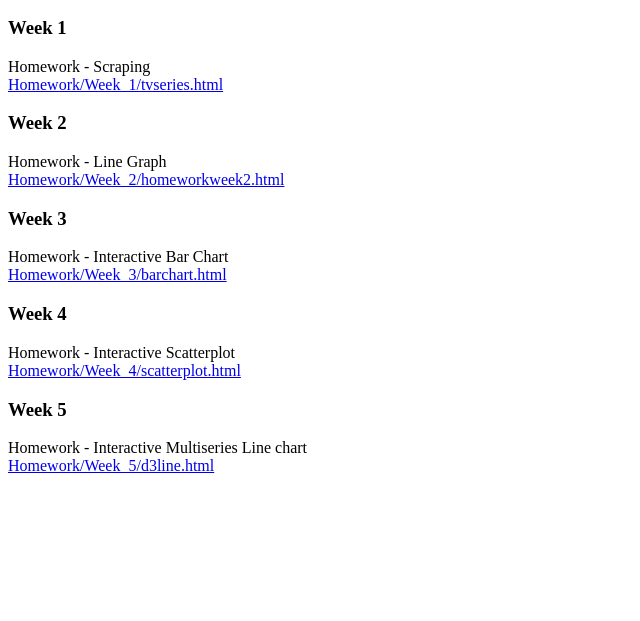
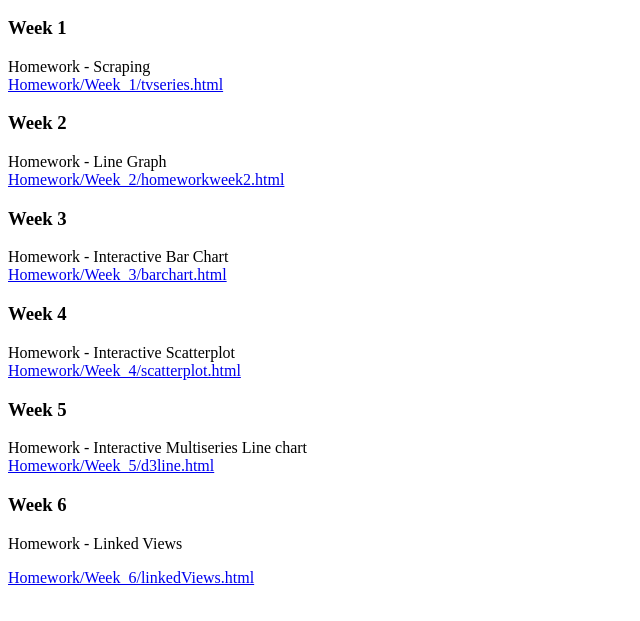
Before and after one commit to roosgreven/DataProcessing, a plain HTML site: page index.html in a window 1280 px wide. Shown: the part 145-766 px from the top of the page, without its empty margins (0-640 px from the left). Drawn offline with Linux system fonts and the light colour scheme.

Commit message:
index update

```diff
--- a/index.html
+++ b/index.html
@@ -21,3 +21,7 @@
 	<p>Homework - Interactive Multiseries Line chart<br>
 		<a href = "https://roosgreven.github.io/DataProcessing/Homework/Week_5/d3line.html">Homework/Week_5/d3line.html</a>
 	</p>
+<h3>Week 6</h3>
+	<p>Homework - Linked Views</p>
+		<a href = "https://roosgreven.github.io/DataProcessing/Homework/Week_6/linkedViews.html">Homework/Week_6/linkedViews.html</a>
+	</p>
```
